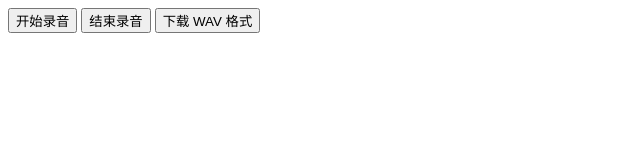
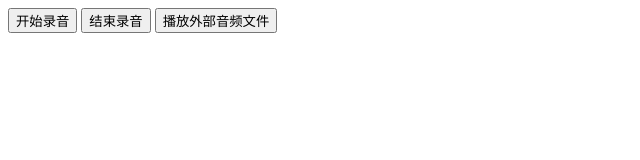
Before and after one commit to lijuansong/test_pages, a plain HTML site: page index.html in a window 1280 px wide. Shown: the full height of the page, 0-640 px from the left. Drawn offline with Linux system fonts and the light colour scheme.

Commit message:
播放音频

```diff
--- a/index.html
+++ b/index.html
@@ -11,7 +11,9 @@
 <body>
 	<button id="startButton" onclick="start()">开始录音</button>
 	<button id="startButton" onclick="stop()">结束录音</button>
-	<button id="startButton" onclick="downloadWAV()">下载 WAV 格式</button>
+	<!-- <button id="startButton" onclick="getWAVBlob()">获取 WAV 数据</button> -->
+	<!-- <button id="startButton" onclick="downloadWAV()">下载 WAV 格式</button> -->
+	<button id="startButton" onclick="playAudio()">播放外部音频文件</button>
 
 	<!-- <script type="text/javascript" src="./recorder.js"></script> -->
 	<script>
@@ -43,8 +45,18 @@
 			recorder.stop()
 		}
 
+		function getWAVBlob() {
+			const WAVBlob = recorder.getWAVBlob()
+			console.log('getWAVBlob', WAVBlob)
+		}
+
 		function downloadWAV() {
-			recorder.downloadWAV()
+			const WAVBlob = recorder.downloadWAV()
+			console.log('downloadWAV', WAVBlob)
+		}
+
+		function playAudio() {
+			Recorder.playAudio(recorder.getWAVBlob())
 		}
 
 	</script>
```
